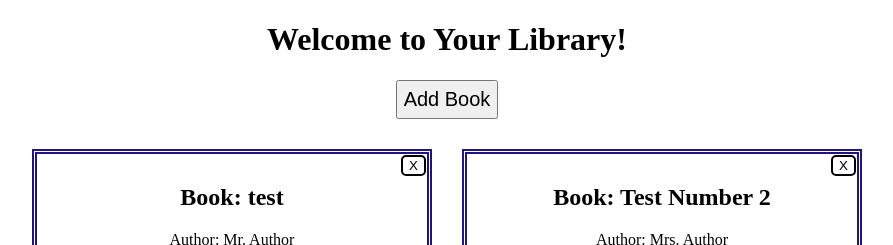
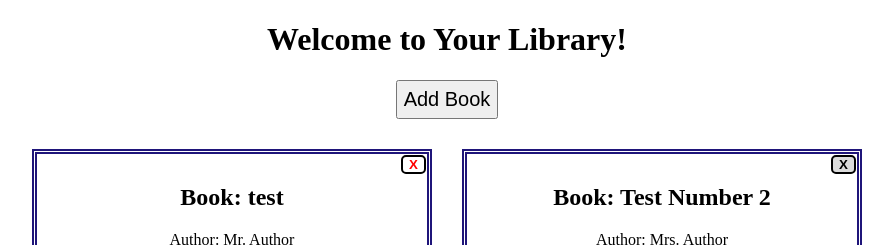
Before and after one commit to bollinca/library-react-version, a React (Create React App) app: page / in a window 1280 px wide. In both pictures the pointer is over the button 606 px from the left and 165 px from the top of the page. Shown: the top 245 px of the page, without its empty margins (193-1086 px from the left). Built offline with nearby package versions, Linux system fonts and the light colour scheme.

Commit message:
Add hover behavior for delete button

```diff
--- a/src/BookCards/BookCard/BookCard.css
+++ b/src/BookCards/BookCard/BookCard.css
@@ -13,4 +13,13 @@
   border: black solid 2px;
   float: right;
   margin: -9px -9px 0px 0px;
+  font-weight: bold;
+  padding: 0 6px;
+  background-color: rgb(219, 219, 219);
 }
+
+.BookCard .deleteButton:hover {
+  cursor: pointer;
+  background-color: rgb(255, 255, 255);
+  color: red;
+}
```
